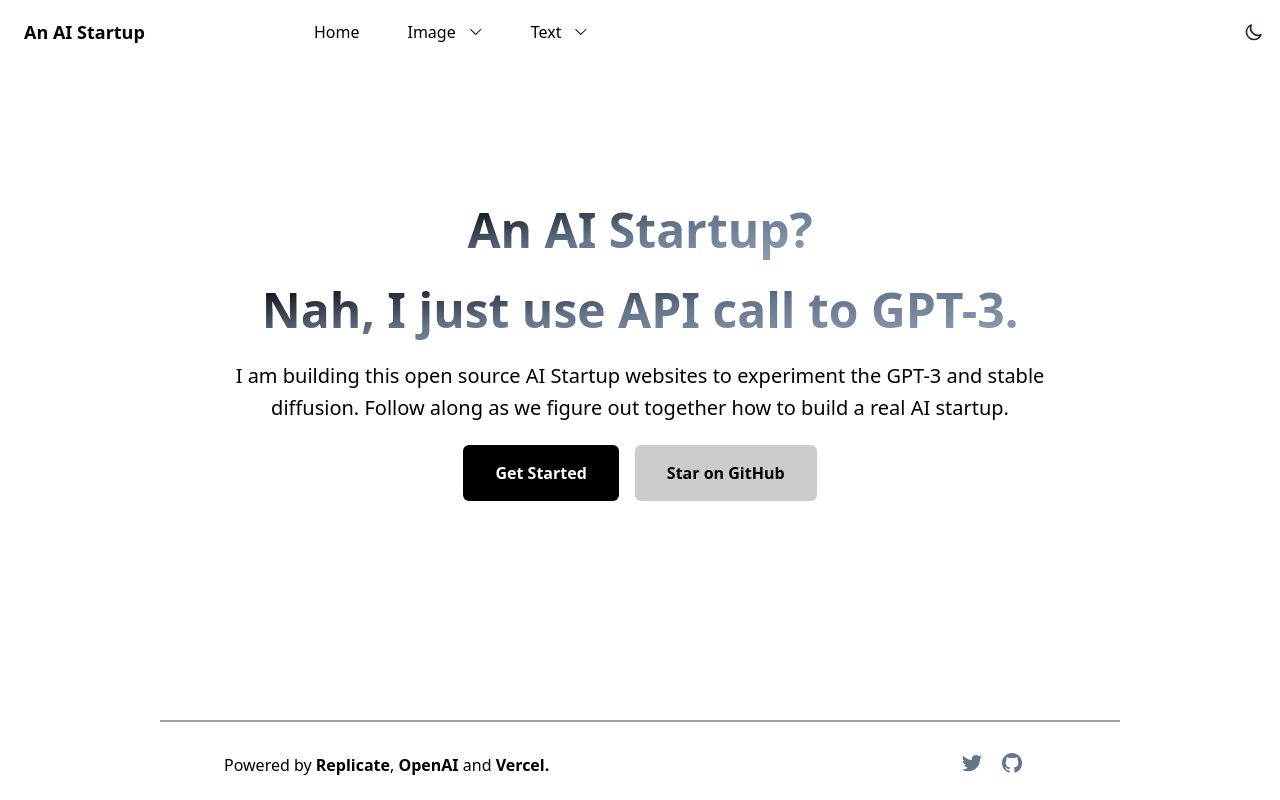
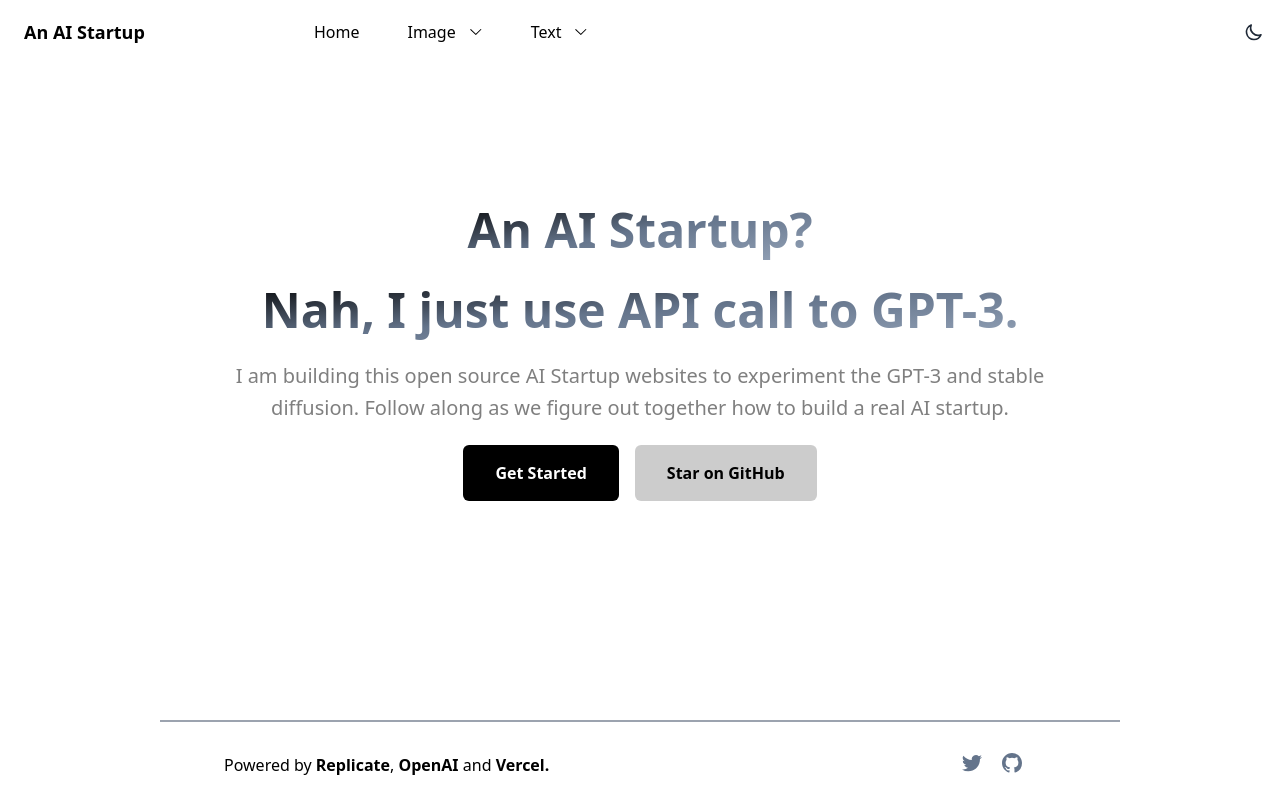
Before and after one commit to BruceWangyq/ai-project, a Next.js app: page / in a window 1280 px wide. Built offline with nearby package versions, Linux system fonts and the light colour scheme.

Commit message:
feat: add hero component

```diff
--- /dev/null
+++ b/components/Hero/index.tsx
@@ -0,0 +1,49 @@
+import Link from "next/link";
+import React from "react";
+
+const Hero = () => {
+  return (
+    <div>
+      <div
+        className="flex felx-wrap flex-col justify-center items-center w-full px-4 fadeInUp mx-auto max-w-[900px] text-center"
+        data-wow-delay=".2s"
+      >
+        <h1 className="mb-5 text-3xl font-extrabold leading-tight bg-gradient-to-br from-black via-slate-500 to-slate-400 dark:from-white dark:via-[#f5eaef] dark:to-[#5f4a54] bg-clip-text text-transparent sm:text-4xl sm:leading-tight md:text-5xl md:leading-tight">
+          An AI Startup?
+        </h1>
+        <h1 className="mb-5 text-3xl font-extrabold leading-tight bg-gradient-to-br from-black via-slate-500 to-slate-400 dark:from-white dark:via-[#f5eaef] dark:to-[#5f4a54] bg-clip-text text-transparent sm:text-4xl sm:leading-tight md:text-5xl md:leading-tight">
+          Nah, I just use API call to GPT-3.
+        </h1>
+        {/* <Image
+            src="/images/we_are_an_ai_startup.jpeg"
+            alt="Next.js Startup Template"
+            width={300}
+            height={450}
+            className="rounded-2xl mb-5"
+          /> */}
+
+        <p className="mb-5 text-base font-medium !leading-relaxed text-black/50 dark:text-white/50 dark:opacity-90 sm:text-lg md:text-xl">
+          I am building this open source AI Startup websites to experiment the
+          GPT-3 and stable diffusion. Follow along as we figure out together how
+          to build a real AI startup.
+        </p>
+        <div className="flex flex-col items-center justify-center space-y-4 sm:flex-row sm:space-x-4 sm:space-y-0">
+          <Link
+            href="https://nextjstemplates.com/templates/startup"
+            className="rounded-md bg-primary py-4 px-8 text-base font-semibold text-white dark:text-black bg-black dark:bg-white duration-300 ease-in-out hover:bg-primary/80"
+          >
+            Get Started
+          </Link>
+          <Link
+            href="https://github.com/NextJSTemplates/startup-nextjs"
+            className="rounded-md bg-black/20 py-4 px-8 text-base font-semibold text-black duration-300 ease-in-out hover:bg-black/30 dark:bg-white/20 dark:text-white dark:hover:bg-white/30"
+          >
+            Star on GitHub
+          </Link>
+        </div>
+      </div>
+    </div>
+  );
+};
+
+export default Hero;
--- a/pages/index.tsx
+++ b/pages/index.tsx
@@ -1,51 +1,10 @@
 import Layout from "../components/layout";
-import Link from "next/link";
-
-const sleep = (ms: number) => new Promise((r) => setTimeout(r, ms));
+import Hero from "../components/Hero";
 
 export default function Home() {
   return (
     <Layout>
-      <div className="container">
-        <div
-          className="flex felx-wrap flex-col justify-center items-center w-full px-4 fadeInUp mx-auto max-w-[900px] text-center"
-          data-wow-delay=".2s"
-        >
-          <h1 className="mb-5 text-3xl font-bold leading-tight bg-gradient-to-br from-black via-slate-500 to-slate-400 dark:from-white dark:via-[#f5eaef] dark:to-[#5f4a54] bg-clip-text text-transparent sm:text-4xl sm:leading-tight md:text-5xl md:leading-tight">
-            An AI Startup?
-          </h1>
-          <h1 className="mb-5 text-3xl font-bold leading-tight bg-gradient-to-br from-black via-slate-500 to-slate-400 dark:from-white dark:via-[#f5eaef] dark:to-[#5f4a54] bg-clip-text text-transparent sm:text-4xl sm:leading-tight md:text-5xl md:leading-tight">
-            Nah, I just use API call to GPT-3.
-          </h1>
-          {/* <Image
-            src="/images/we_are_an_ai_startup.jpeg"
-            alt="Next.js Startup Template"
-            width={300}
-            height={450}
-            className="rounded-2xl mb-5"
-          /> */}
-
-          <p className="mb-5 text-base font-medium !leading-relaxed text-body-color dark:text-white dark:opacity-90 sm:text-lg md:text-xl">
-            I am building this open source AI Startup websites to experiment the
-            GPT-3 and stable diffusion. Follow along as we figure out together
-            how to build a real AI startup.
-          </p>
-          <div className="flex flex-col items-center justify-center space-y-4 sm:flex-row sm:space-x-4 sm:space-y-0">
-            <Link
-              href="https://nextjstemplates.com/templates/startup"
-              className="rounded-md bg-primary py-4 px-8 text-base font-semibold text-white dark:text-black bg-black dark:bg-white duration-300 ease-in-out hover:bg-primary/80"
-            >
-              Get Started
-            </Link>
-            <Link
-              href="https://github.com/NextJSTemplates/startup-nextjs"
-              className="rounded-md bg-black/20 py-4 px-8 text-base font-semibold text-black duration-300 ease-in-out hover:bg-black/30 dark:bg-white/20 dark:text-white dark:hover:bg-white/30"
-            >
-              Star on GitHub
-            </Link>
-          </div>
-        </div>
-      </div>
+      <Hero />
     </Layout>
   );
 }
```
